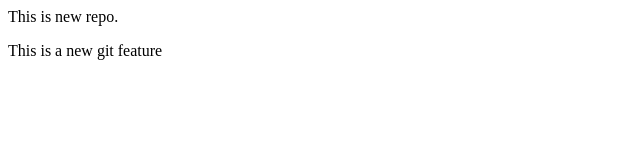
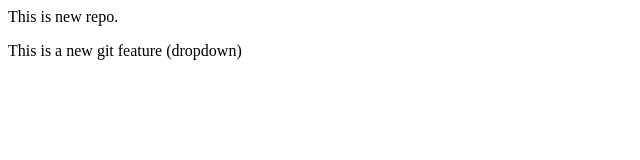
Before and after one commit to Vijul12/LocalRepo, a plain HTML site: page index.html in a window 1280 px wide. Shown: the full height of the page, 0-640 px from the left. Drawn offline with Linux system fonts and the light colour scheme.

Commit message:
Save dropdown

```diff
--- a/index.html
+++ b/index.html
@@ -1,2 +1,2 @@
 <p>This is new repo.</p>
-<p>This is a new git feature</p>
+<p>This is a new git feature (dropdown)</p>
```
